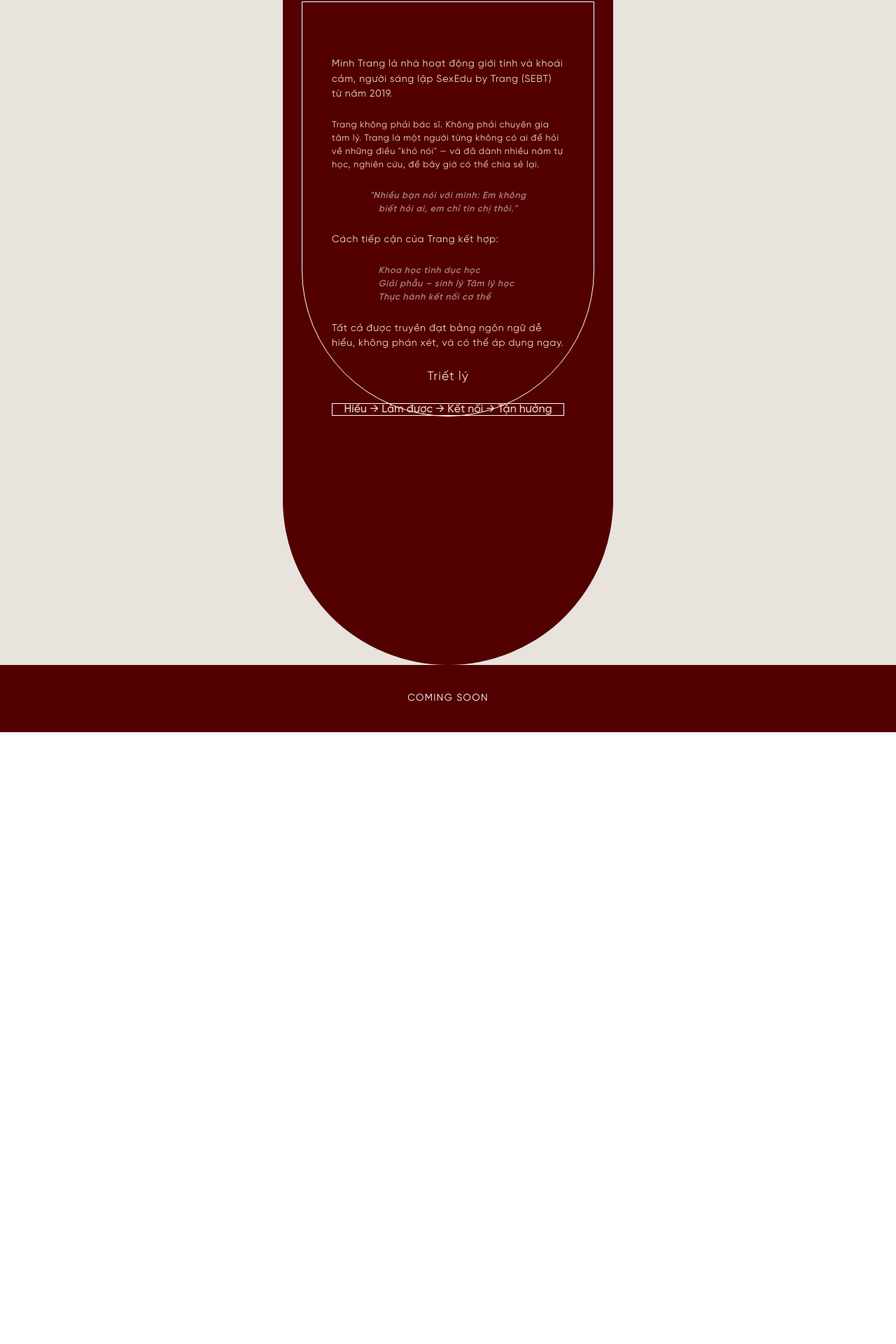
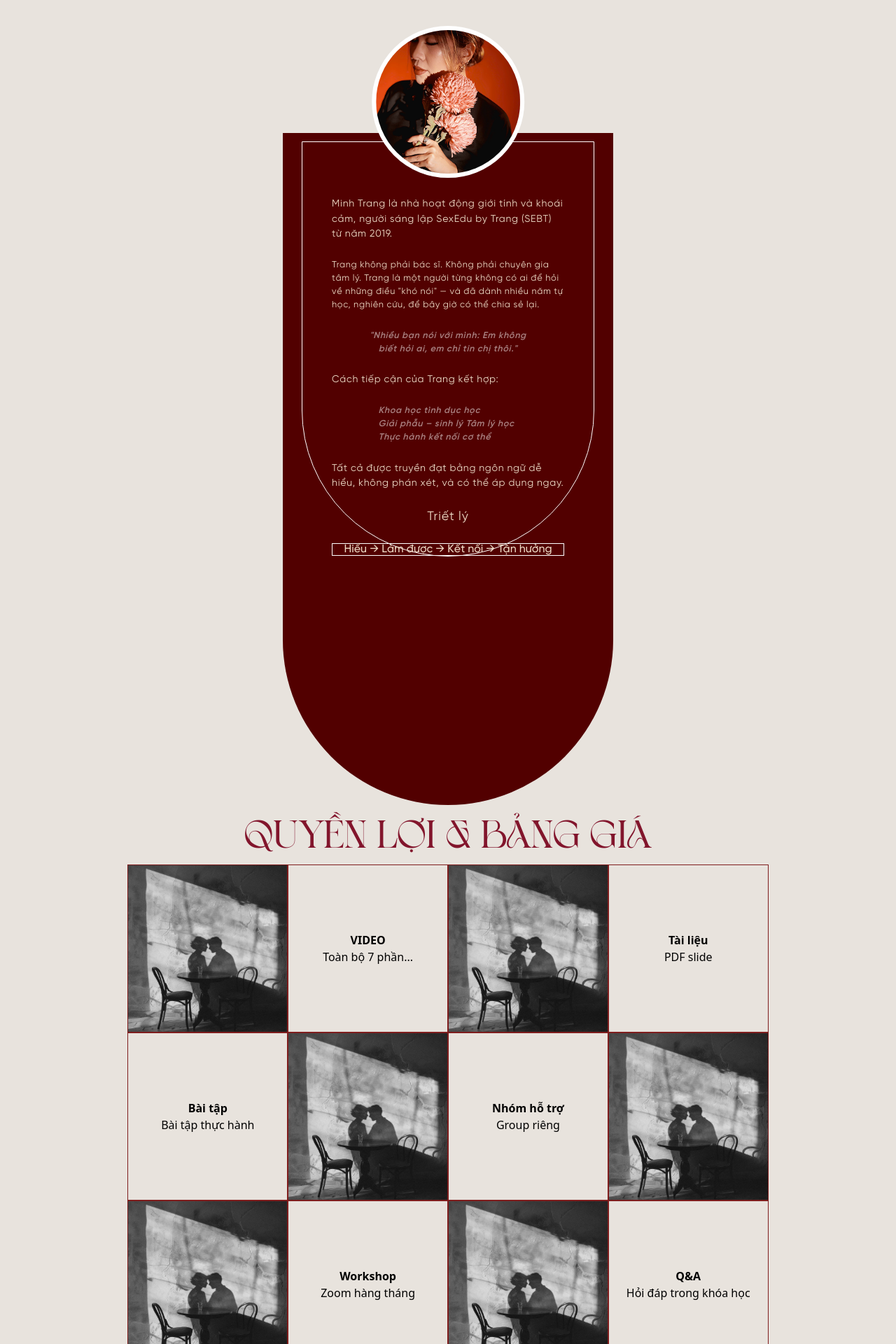
Before and after one commit to TanhGenz/sebt-web, a React (Vite) app: page / in a window 1280 px wide. Shown: the part 6576-8496 px from the top of the page at 70% size. Before the commit the page ends 7622 px from the top, so only its background shows below. Built offline with nearby package versions, Linux system fonts and the light colour scheme.

Commit message:
pricing section, about me v.02

```diff
--- a/src/App.tsx
+++ b/src/App.tsx
@@ -15,6 +15,8 @@ import Question from "./sections/Question";
 import Outcome from "./sections/Outcome";
 import Journey from "./sections/Journey";
 import AboutMe from "./sections/AboutMe";
+import Pricing from "./sections/Pricing";
+
 export default function App() {
   return (
     <MainLayout>
@@ -25,6 +27,7 @@ export default function App() {
       <Outcome />
       <Journey />
       <AboutMe />
+      <Pricing />
     </MainLayout>
   );
 }
--- a/src/sections/AboutMe.tsx
+++ b/src/sections/AboutMe.tsx
@@ -1,12 +1,23 @@
 export default function AboutMe() {
   return (
     <section className="w-full bg-beige">
-      <div className="w-full h-full relative flex flex-col items-center">
+      <div className="w-full h-full  flex flex-col items-center">
         <h1 className="font-lamoric text-primaryText text-[4.4dvw] ">
           VỀ MINH TRANG
         </h1>
 
-        <div className=" w-[36.8dvw] h-[120dvh] bg-secondary rounded-b-full px-[2.1dvw] py-[1.5dvh]">
+        <div className="relative mt-[25dvh] w-[36.8dvw] h-[120dvh] bg-secondary rounded-b-full px-[2.1dvw] py-[1.5dvh]">
+          {/* AVATAR */}
+          <div className="absolute left-1/2 top-[-12dvw] z-20 h-[17dvw] w-[17dvw] -translate-x-1/2 overflow-hidden rounded-full border-[0.5dvw] border-white bg-white">
+            <img
+              src="images/avt.png"
+              alt="Minh Trang"
+              className="h-full w-full object-cover"
+            />
+          </div>
+
+
+          {/*card content */}
           <div className="pt-[18.7%] px-[10%] border border-white rounded-b-full flex flex-col ">
             <p className=" font-gilroy text-creamBeige text-[1.1dvw] font-normal tracking-[0.05em]">
               Minh Trang là nhà hoạt động giới tính và khoái cảm, người sáng lập
--- /dev/null
+++ b/src/sections/Pricing.tsx
@@ -0,0 +1,53 @@
+const items = [
+    { type: "image", img: "/images/demo-imgs.svg" },
+    { type: "text", title: "VIDEO", desc: "Toàn bộ 7 phần..." },
+    { type: "image", img: "/images/demo-imgs.svg" },
+    { type: "text", title: "Tài liệu", desc: "PDF slide" },
+
+    { type: "text", title: "Bài tập", desc: "Bài tập thực hành" },
+    { type: "image", img: "/images/demo-imgs.svg" },
+    { type: "text", title: "Nhóm hỗ trợ", desc: "Group riêng" },
+    { type: "image", img: "/images/demo-imgs.svg" },
+
+    { type: "image", img: "/images/demo-imgs.svg" },
+    { type: "text", title: "Workshop", desc: "Zoom hàng tháng" },
+    { type: "image", img: "/images/demo-imgs.svg" },
+    { type: "text", title: "Q&A", desc: "Hỏi đáp trong khóa học" },
+]
+export default function Pricing() {
+
+    return (
+        <section className="w-full bg-beige">
+            <div className="flex flex-col items-center">
+                <h1 className="font-lamoric text-primaryText text-[4.4dvw] gap">
+                    QUYỀN LỢI & BẢNG GIÁ
+                </h1>
+                <div className="w-[71.5dvw] ">
+                    <div className="grid grid-cols-4">
+
+                        {items.map((item, i) => (
+
+                            <div key={i} className="border border-red-900 h-[240px]">
+
+                                {item.type === "image" ? (
+                                    <img
+                                        src={item.img}
+                                        className="w-full h-full object-cover"
+                                    />
+                                ) : (
+                                    <div className="flex flex-col items-center justify-center h-full text-center p-6">
+                                        <h3 className="font-bold">{item.title}</h3>
+                                        <p>{item.desc}</p>
+                                    </div>
+                                )}
+
+                            </div>
+
+                        ))}
+
+                    </div>
+                </div>
+            </div>
+        </section>
+    )
+}
```
Also changed, not shown: public/images/avt.png (added).
